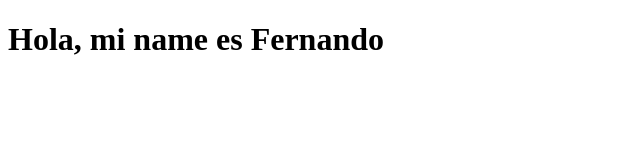
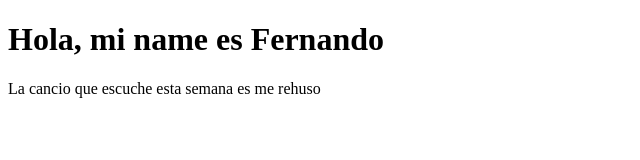
Before and after one commit to FerJim16/CursoGH, a plain HTML site: page index.html in a window 1280 px wide. Shown: the whole page, without its empty margins (0-640 px from the left). Drawn offline with Linux system fonts and the light colour scheme.

Commit message:
se añade la cancion de la semana

```diff
--- a/index.html
+++ b/index.html
@@ -8,6 +8,7 @@
     <body>
         <main>
             <h1>Hola, mi name es Fernando</h1>
+            <p> La cancio que escuche esta semana es me rehuso</p>
         </main>
     </body>
 </html>
```
